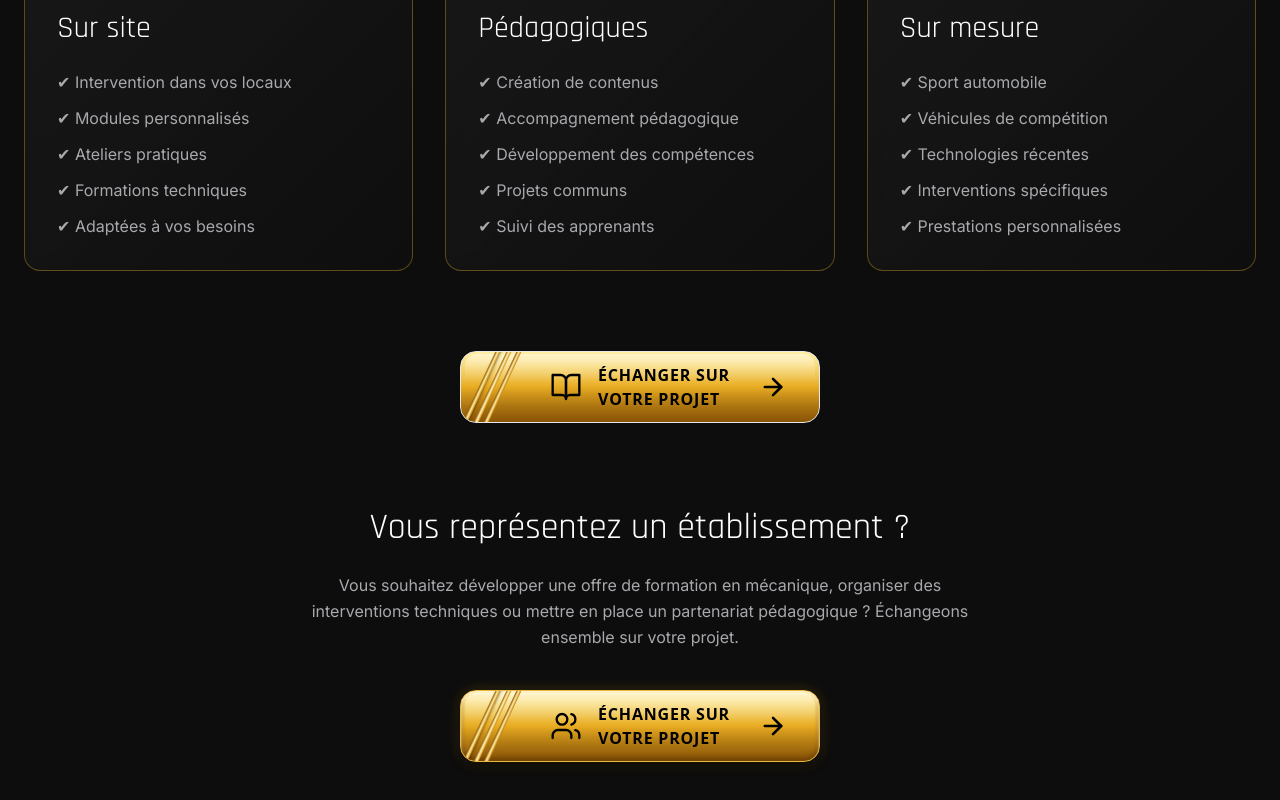
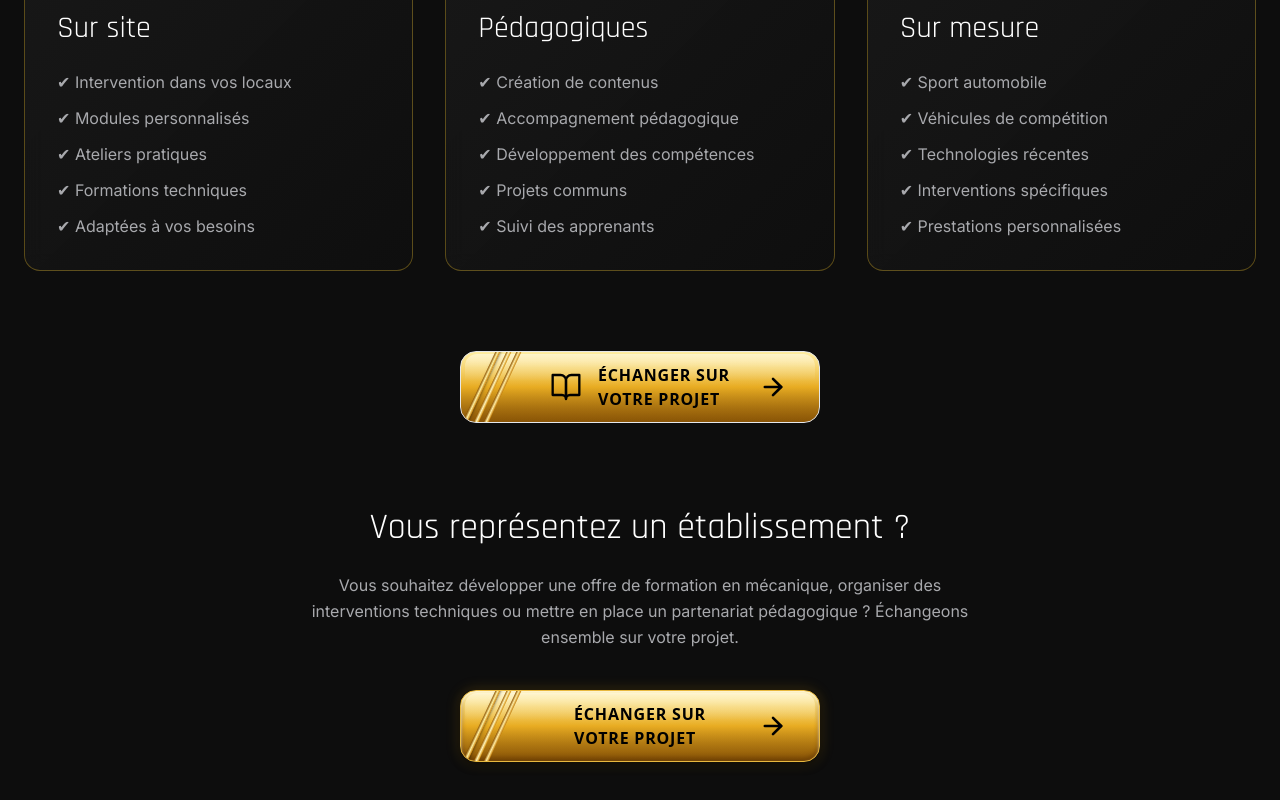
Before and after one commit to PerformancePrestigeAcademy/performance-prestige-academy, a React (Vite) app: page /formation in a window 1280 px wide. Shown: the part 5661-6461 px from the top of the page. Built offline with nearby package versions, Linux system fonts and the light colour scheme.

Commit message:
PATCH 032 v38 bis

```diff
--- a/src/Pages/FormationPage.tsx
+++ b/src/Pages/FormationPage.tsx
@@ -1084,7 +1084,6 @@ Performance & Prestige Academy
 
         {/* 4. Contenu centré : icône et texte */}
         <span className="absolute inset-0 z-10 flex items-center justify-center gap-4">
-          <Users className="w-8 h-8 text-black flex-shrink-0 stroke-[1.75]" />
           <span className="text-left font-bold tracking-wider text-sm sm:text-base leading-tight">
             ÉCHANGER SUR
             <br />
```
